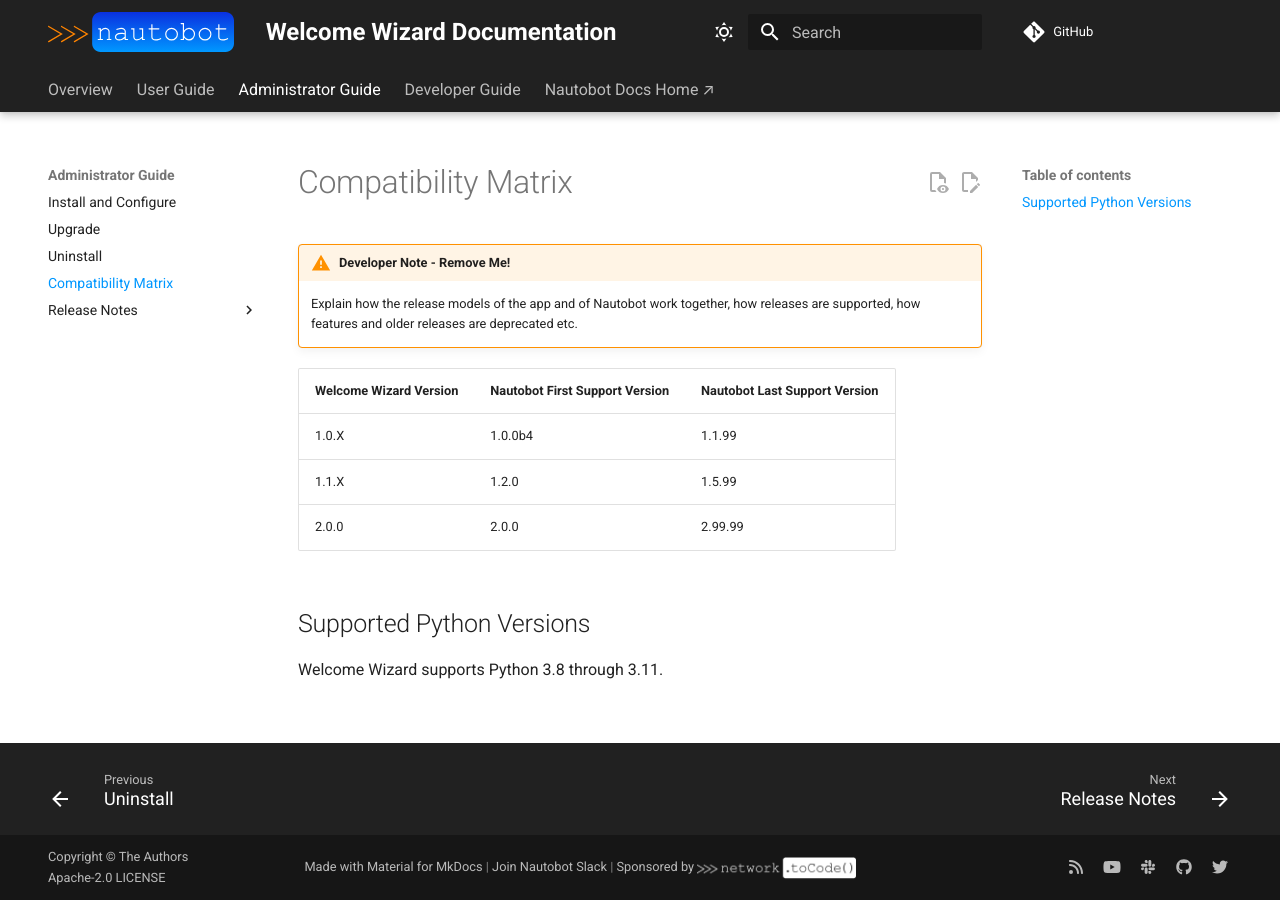
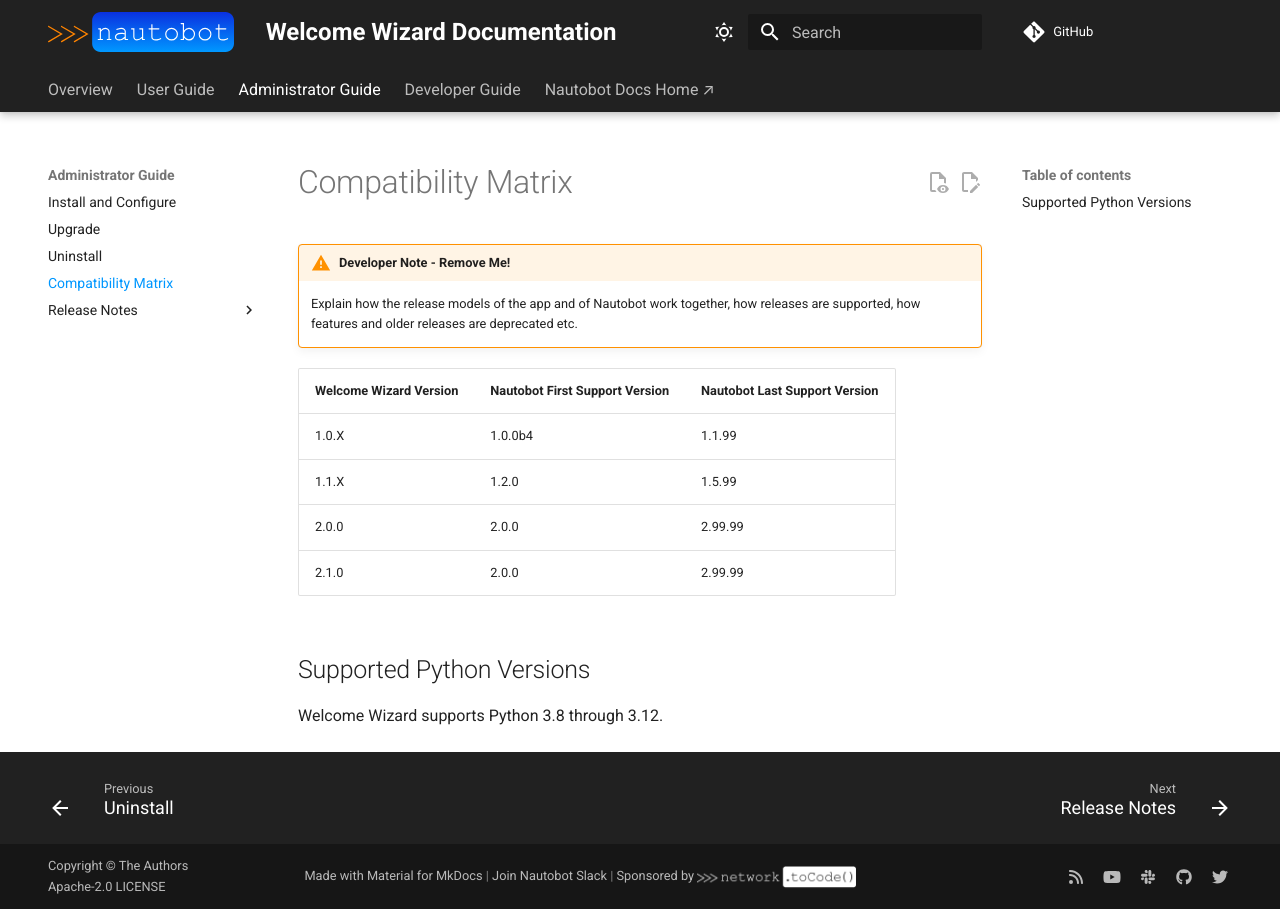
Before and after one commit to nautobot/nautobot-app-welcome-wizard, an MkDocs documentation site: the page built from docs/admin/compatibility_matrix.md, in a window 1280 px wide. Built offline with MkDocs 1.6.1 and Material for MkDocs 9.7.7, drawn with Linux system fonts in a browser that asks for light colours; comment, search, counter and statistics services are not loaded.

Commit message:
Prep for release 2.1.0

```diff
--- a/docs/admin/compatibility_matrix.md
+++ b/docs/admin/compatibility_matrix.md
@@ -8,7 +8,8 @@
 | 1.0.X         | 1.0.0b4              | 1.1.99        |
 | 1.1.X         | 1.2.0                | 1.5.99        |
 | 2.0.0         | 2.0.0                | 2.99.99       |
+| 2.1.0         | 2.0.0                | 2.99.99       |
 
 ## Supported Python Versions
 
-Welcome Wizard supports Python 3.8 through 3.11.
+Welcome Wizard supports Python 3.8 through 3.12.
--- a/mkdocs.yml
+++ b/mkdocs.yml
@@ -116,6 +116,7 @@
       - Compatibility Matrix: "admin/compatibility_matrix.md"
       - Release Notes:
           - "admin/release_notes/index.md"
+          - v2.1: "admin/release_notes/version_2.1.md"
           - v2.0: "admin/release_notes/version_2.0.md"
           - v1.1: "admin/release_notes/version_1.1.md"
           - v1.0: "admin/release_notes/version_1.0.md"
--- a/pyproject.toml
+++ b/pyproject.toml
@@ -1,6 +1,6 @@
 [tool.poetry]
 name = "nautobot-welcome-wizard"
-version = "2.0.2"
+version = "2.1.0"
 description = "Nautobot's Getting Started Wizard"
 authors = ["Network to Code, LLC <info@networktocode.com>"]
 license = "Apache-2.0"
```
Also changed, not shown: docs/admin/release_notes/version_2.1.md (added, +27 -0 lines), 6 other files.
